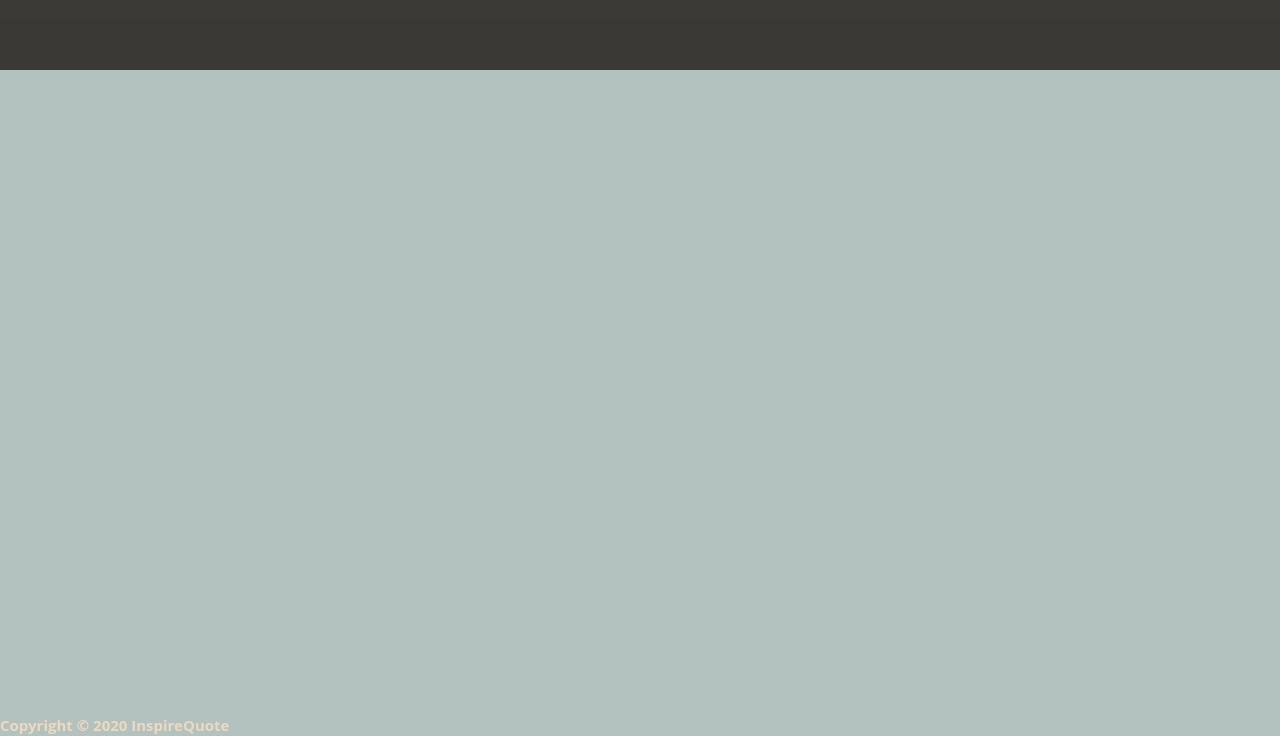
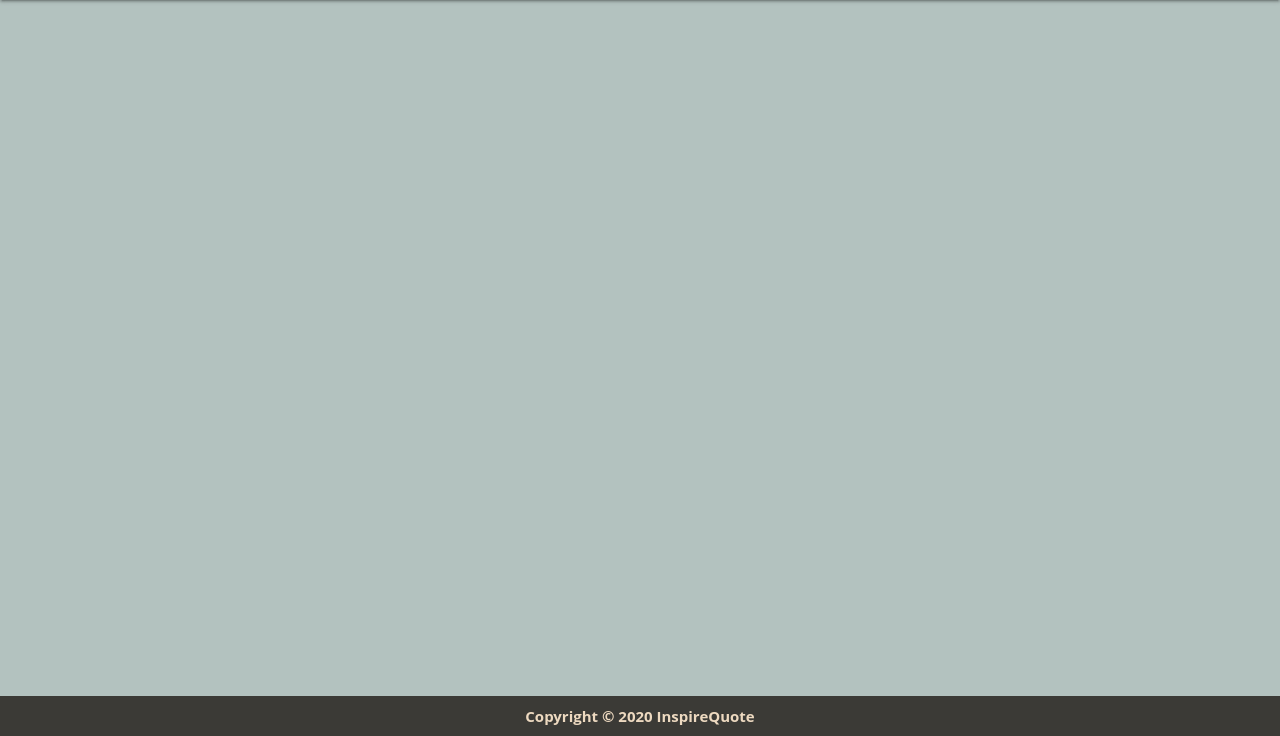
Before and after one commit to kongteckmee/inspire-quote, a Flask app: page / in a window 1280 px wide. Shown: the part 64-800 px from the top of the page. Run offline with Flask 2, Linux system fonts and the light colour scheme.

Commit message:
Footer bar moved to bottom and copyright text moved to center

```diff
--- a/static/css/style.css
+++ b/static/css/style.css
@@ -29,15 +29,15 @@ nav li a,
 }
 
 .nav-wrapper,
-.page-footer {
+.footer-copyright {
   background-color: #3b3a36;
   font-weight: bold;
 }
 
-.footer-copyright p {
-  position: fixed;
-  bottom: 0px;
-  float: left;
-  width: 100%
-  text-align: center;
+.footer-copyright {
+    position: fixed;
+    bottom: 0;
+    width: 100%;
+    line-height: 40px;
+    text-align: center;
 }
--- a/templates/index.html
+++ b/templates/index.html
@@ -1,19 +1,28 @@
 <!DOCTYPE html>
 <html lang="en">
-
   <head>
-	<meta charset="UTF-8">
-	<meta name="viewport" content="width=device-width, initial-scale=1.0">
-	<meta http-equiv="X-UA-Compatible" content="ie=edge">
+    <meta charset="UTF-8" />
+    <meta name="viewport" content="width=device-width, initial-scale=1.0" />
+    <meta http-equiv="X-UA-Compatible" content="ie=edge" />
 
     <!-- Compiled and minified CSS -->
-	<link rel="stylesheet" href="https://cdnjs.cloudflare.com/ajax/libs/materialize/1.0.0/css/materialize.min.css">
+    <link
+      rel="stylesheet"
+      href="https://cdnjs.cloudflare.com/ajax/libs/materialize/1.0.0/css/materialize.min.css"
+    />
 
     <!-- Materialize Icon CSS -->
-	<link href="https://fonts.googleapis.com/icon?family=Material+Icons" rel="stylesheet">
+    <link
+      href="https://fonts.googleapis.com/icon?family=Material+Icons"
+      rel="stylesheet"
+    />
 
     <!-- Static CSS -->
-	<link rel="stylesheet" href="{{ url_for('static', filename='css/style.css') }}" type="text/css">
+    <link
+      rel="stylesheet"
+      href="{{ url_for('static', filename='css/style.css') }}"
+      type="text/css"
+    />
     <title>Inspire Quote</title>
   </head>
 
@@ -22,7 +31,9 @@
     <nav>
       <div class="nav-wrapper">
         <a href="{{ url_for('index') }}" class="brand-logo">InspireQuote</a>
-			<a href="#" data-target="mobile-demo" class="sidenav-trigger"><i class="material-icons">menu</i></a>
+        <a href="#" data-target="slide-out" class="sidenav-trigger"
+          ><i class="material-icons">menu</i></a
+        >
         <ul id="nav-mobile" class="right hide-on-med-and-down">
           <li><a href="{{ url_for('index') }}">Home</a></li>
           <li><a href="#">New Inspire</a></li>
@@ -32,14 +43,16 @@
       </div>
     </nav>
 
-	<footer class="page-footer">
-		<div class="footer-copyright">
+    <footer class="footer-copyright">
       <p>Copyright © 2020 InspireQuote</p>
-		</div>
     </footer>
 
     <!-- Compiled and minified JavaScript -->
     <script src="https://cdnjs.cloudflare.com/ajax/libs/materialize/1.0.0/js/materialize.min.js"></script>
+    <script
+      src="https://code.jquery.com/jquery-3.4.1.min.js"
+      integrity="sha256-CSXorXvZcTkaix6Yvo6HppcZGetbYMGWSFlBw8HfCJo="
+      crossorigin="anonymous"
+    ></script>
   </body>
-
 </html>
```
Lines whose indentation alone changed are shown as unchanged.
